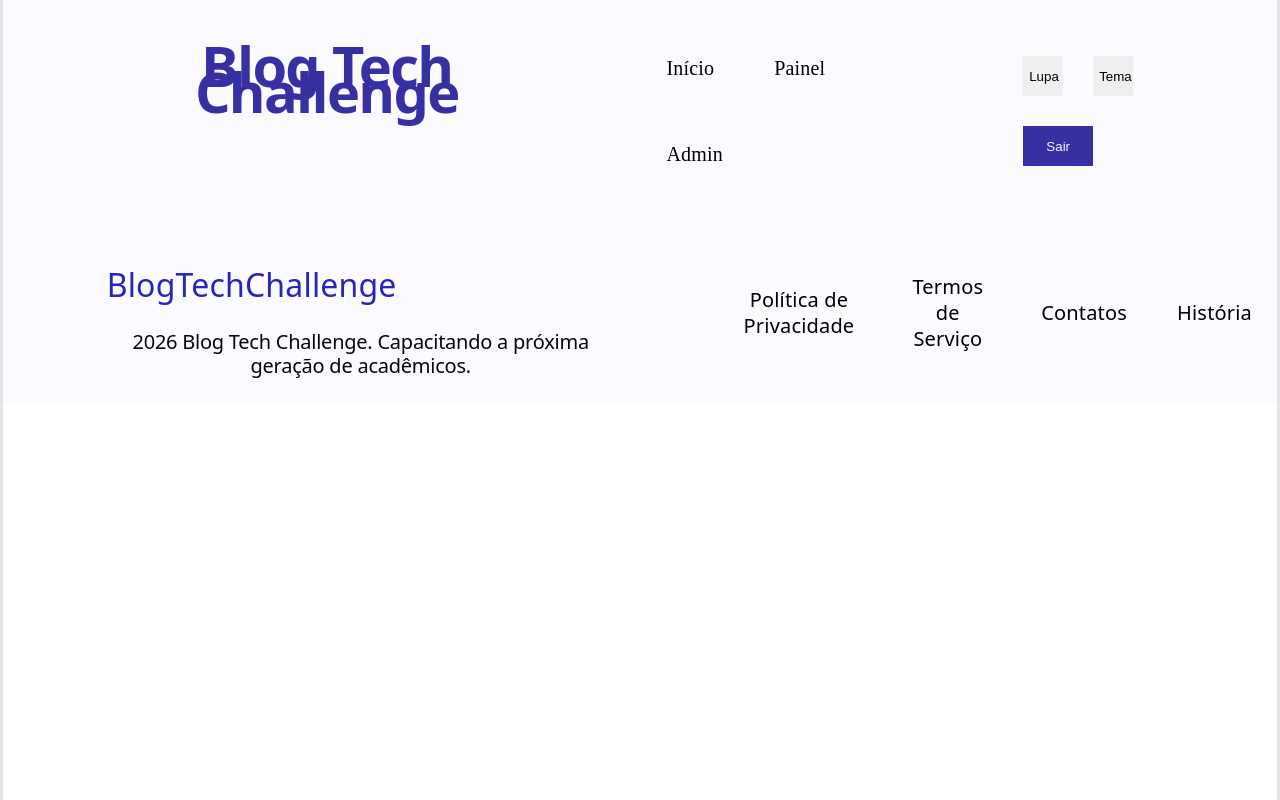
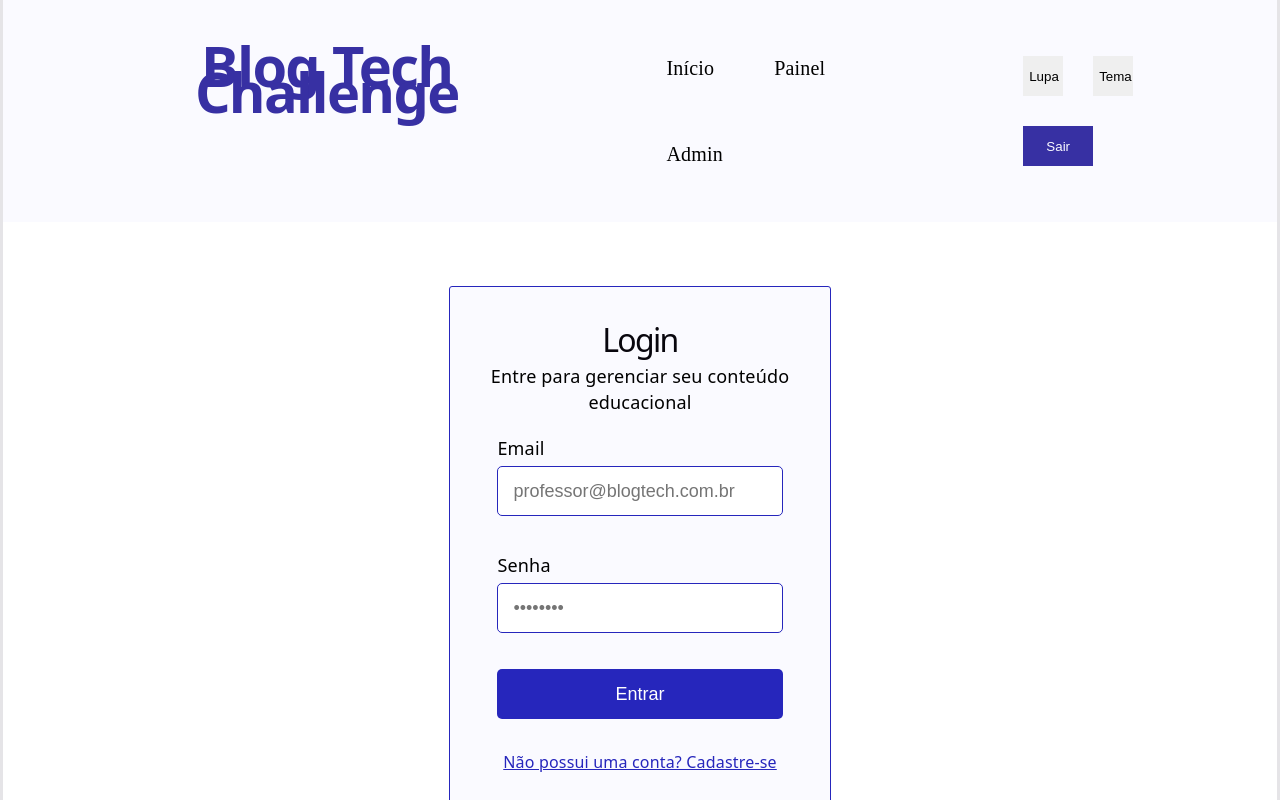
Before and after one commit to danilolugli/Blog-Tech-Front, a React (Vite) app: page / in a window 1280 px wide. Shown: the top 800 px of the page. Built offline with nearby package versions, Linux system fonts and the light colour scheme.

Commit message:
Página de Login

```diff
--- a/src/App.tsx
+++ b/src/App.tsx
@@ -1,14 +1,18 @@
 import './App.css'
 import Footer from './components/Footer/Footer';
 import Header from './components/Header/Header'
+import Login from './pages/Login/Login';
 
 function App() {
 
   return (
     <>
-    <Header/>
-    <Footer/>
-     </>
+      <Header/>
+
+      <Login/>
+
+      <Footer/>
+    </>
   );
 }
 
--- a/src/components/Footer/Footer.tsx
+++ b/src/components/Footer/Footer.tsx
@@ -2,7 +2,6 @@ import styled from "styled-components";
 
 const FooterContainer = styled.footer`
     display: flex;
-    // height: 10%;
     background-color: #fafaff;
 `;
 
--- /dev/null
+++ b/src/pages/Login/Login.css
@@ -0,0 +1,7 @@
+.input-container {
+    display: flex;
+    flex-direction: column;
+    align-items: flex-start;
+    margin-bottom: 16px;
+    width: 75%;
+}
--- /dev/null
+++ b/src/pages/Login/Login.tsx
@@ -0,0 +1,98 @@
+import styled from "styled-components";
+import './Login.css';
+
+const LoginContainer = styled.div`
+    display: flex;
+    width: 30%;
+    height: 70%;
+    background-color: #fafaff;
+    border-radius: 3px;
+    justify-content: center;
+    align-items: center;
+    flex-direction: column;
+    border: 1px solid #2626bc;
+    margin: 5% auto;
+`;
+
+const Titulo = styled.h1`
+    font-size: 32px;
+    font-weight: 500;
+    margin: 40px 0 10px;
+`;
+
+const Subtitulo = styled.label`
+    font-size: 18px;
+    font-weight: 400;
+    margin-bottom: 20px;
+    color: black;
+`;
+
+const LabelInput = styled.label`
+    font-size: 18px;
+    font-weight: 400;
+    margin-bottom: 5px;
+    color: black;
+    align-self: flex-start;
+`;
+
+const InputEmail = styled.input`
+    width: 100%;
+    height: 50px;
+    border: 1px solid #2626bc;
+    padding: 15px;
+    font-size: 18px;
+    margin-bottom: 20px;
+    border-radius: 5px;
+`;
+
+const InputSenha = styled.input`
+    width: 100%;
+    height: 50px;
+    border: 1px solid #2626bc;
+    padding: 15px;
+    font-size: 18px;
+    border-radius: 5px;
+`;
+
+const BotaoLogin = styled.button`
+    width: 75%;
+    height: 50px;
+    background-color: #2626bc;
+    color: white;
+    border: none;
+    border-radius: 5px;
+    font-size: 18px;
+    cursor: pointer;
+    margin: 20px;
+`;
+
+const LinkCadastro = styled.a`
+    font-size: 16px;
+    color: #2626bc;
+    text-decoration: underline;
+    margin: 10px 0 30px;
+`;
+
+const Login: React.FC = () => {
+    return (
+        <LoginContainer>
+            <Titulo>Login</Titulo>
+            <Subtitulo>Entre para gerenciar seu conteúdo educacional</Subtitulo>
+
+            <div className="input-container">
+                <LabelInput htmlFor="email">Email</LabelInput>
+                <InputEmail id="email" type="email" placeholder="professor@blogtech.com.br"></InputEmail>
+            </div>
+
+            <div className="input-container">
+                <LabelInput htmlFor="senha">Senha</LabelInput>
+                <InputSenha id="senha" type="password" placeholder="••••••••"></InputSenha>
+            </div>
+
+            <BotaoLogin >Entrar</BotaoLogin>
+            <LinkCadastro href="#">Não possui uma conta? Cadastre-se</LinkCadastro>
+        </LoginContainer>
+    );
+};
+
+export default Login;
```
Also changed, not shown: src/pages/Login.tsx (deleted).
